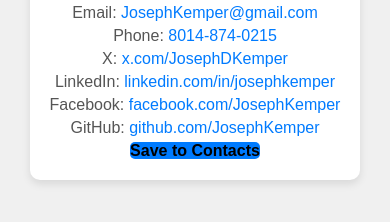
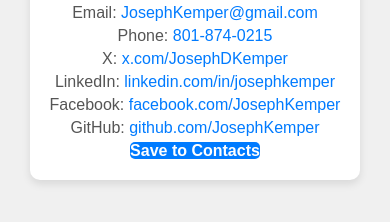
Before and after one commit to JosephKemper/DigitalBusinessCard, a plain HTML site: page index.html in a window 390 px wide. Shown: the part 416-638 px from the top of the page. Drawn offline with Linux system fonts and the light colour scheme.

Commit message:
Fixed Phone number and text color

```diff
--- a/index.html
+++ b/index.html
@@ -46,7 +46,7 @@
 
     .card .button {
     /* This overrides the general .card a { color: #007bff; } style */
-    color: #000; /* Example: White text for contrast */
+    color: #fff; /* Example: White text for contrast */
 }
     .button {
       color: #000; /* Black text */
@@ -62,7 +62,7 @@
     }
     .button:hover {
       background-color: #0056b3;
-      color: #fff; /* Keep text black on hover */
+      color: #ffff; /* Keep text black on hover */
     }
   </style>
 </head>
@@ -71,7 +71,7 @@
     <img src="https://raw.githubusercontent.com/JosephKemper/DigitalBusinessCard/main/Profile.jpg" alt="Profile Picture">
     <h1>Joseph D. Kemper</h1>
     <p>Email: <a href="mailto:JosephKemper@gmail.com">JosephKemper@gmail.com</a></p>
-    <p>Phone: <a href="tel:8014-874-0215">8014-874-0215</a></p>
+    <p>Phone: <a href="tel:801-874-0215">801-874-0215</a></p>
     <p>X: <a href="https://x.com/JosephDKemper" target="_blank">x.com/JosephDKemper</a></p>
     <p>LinkedIn: <a href="https://www.linkedin.com/in/josephkemper/" target="_blank">linkedin.com/in/josephkemper</a></p>
     <p>Facebook: <a href="https://www.facebook.com/JosephKemper" target="_blank">facebook.com/JosephKemper</a></p>
```
